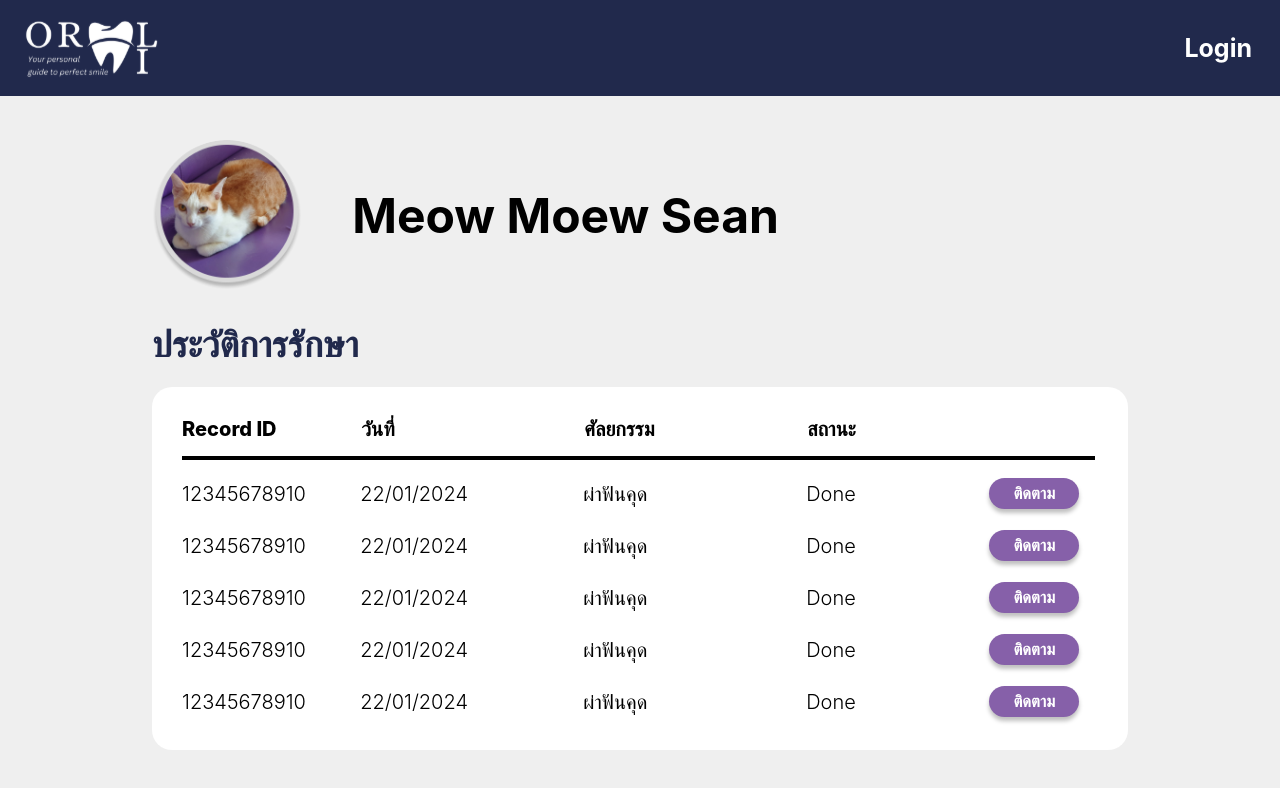
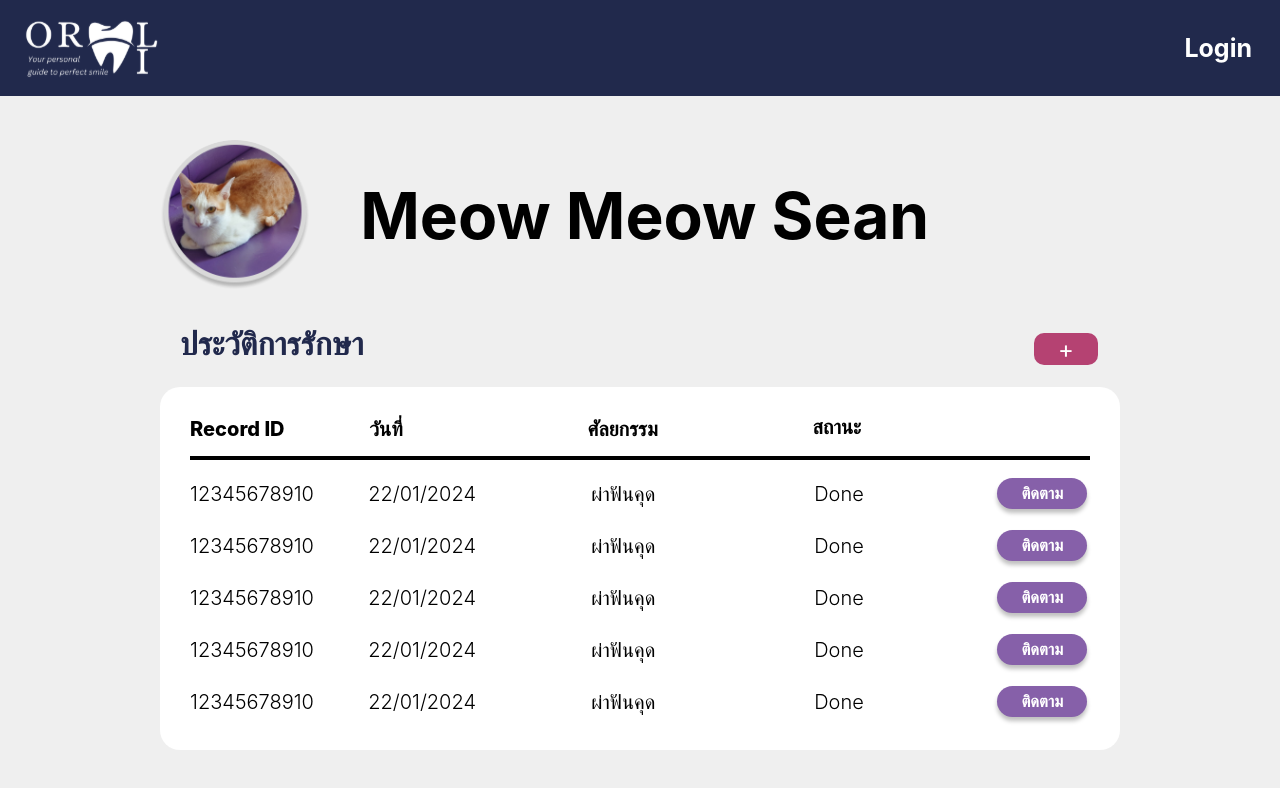
Before and after one commit to KhChanon/DENTAL-WEB-AI, a React (Create React App) app in the folder client/: page /patientinfo in a window 1280 px wide. Shown: the top 788 px of the page. Built offline with nearby package versions, Linux system fonts and the light colour scheme.

Commit message:
add button

```diff
--- a/client/src/pages/Patientinfo/Patientinfo.tsx
+++ b/client/src/pages/Patientinfo/Patientinfo.tsx
@@ -7,30 +7,40 @@ const Patientinfo = () => {
   return (
     <div className="relative bg-whitesmoke w-full h-screen overflow-hidden flex flex-col items-center justify-start pt-[0rem] px-[0rem] pb-[13.81rem] box-border gap-[2.75rem] tracking-[normal">
       <NavBar/>
-      <section className="w-[63.5rem] flex flex-col items-start justify-start py-[0rem] px-[1.25rem] box-border gap-[1.88rem] max-w-full text-left text-[2rem] text-black">
-        <div className="flex flex-row items-center justify-start gap-[3.13rem] max-w-full">
+      <section className="w-[62.5rem] flex flex-col items-start justify-start py-[0rem] px-[1.25rem] box-border gap-[1.88rem] max-w-full text-left text-[4rem] text-black font-red-hat-display">
+      <div className="flex flex-row items-center justify-start gap-[3.13rem] max-w-full mq700:flex-wrap mq700:gap-[1.56rem]">
         <img
-            className="relative rounded-[50%] w-[9.38rem] h-[9.38rem] object-cover"
+          className="h-[9.38rem] w-[9.38rem] relative rounded-[50%] object-cover"
           loading="eager"
           alt=""
           src={Meow}
         />
-          <h1 className="m-0 relative text-inherit font-bold font-inherit flex items-center max-w-full">
-            Meow Moew Sean
-          </h1>
+        <div className="m-0 h-[5.31rem] relative text-inherit font-bold font-inherit flex items-center max-w-full mq450:text-[2.38rem] mq950:text-[3.19rem]">
+          Meow Meow Sean
         </div>
-        <div className="self-stretch flex flex-col items-start justify-start gap-[1.25rem] max-w-full text-[1.5rem] text-darkslateblue-200">
-          <h1 className="m-0 relative text-inherit font-bold font-inherit flex items-center w-[25.56rem] h-[2.94rem] shrink-0 max-w-full">
+      </div>
+      <div className="self-stretch flex flex-col items-start justify-start gap-[1.25rem] max-w-full text-[2rem] text-darkslateblue-200">
+        <div className="self-stretch flex flex-row items-center justify-between py-[0rem] px-[1.25rem]">
+          <b className="w-[25.5rem] relative flex items-center h-[2.94rem] shrink-0">
             ประวัติการรักษา
-          </h1>
-          <div className="self-stretch rounded-xl bg-colors-white-white flex flex-col items-start justify-start p-[1.88rem] box-border gap-[0.94rem] max-w-full text-[20px] text-black">
-            <div className="w-[45.38rem] flex flex-row items-start gap-[85px] max-w-full">
-              <div className="font-extrabold w-fit">Record ID</div>
-              <div className="font-extrabold w-[8.613rem]">วันที่</div>
-              <div className="font-extrabold w-[8.613rem]">ศัลยกรรม</div>
-              <div className="font-extrabold">สถานะ</div>
+          </b>
+          <div className="w-[4.13rem] relative h-[2.08rem] text-center text-[1.5rem] text-colors-white-white">
+            {/* <div className="absolute top-[0rem] left-[0rem] rounded-[10px] bg-palevioletred w-[4.13rem] h-[2.08rem]" /> */}
+            <div className="absolute top-[0.4rem] rounded-[10px] flex items-center justify-center w-[4rem] h-[2rem] bg-palevioletred">
+              +
             </div>
-            <div className="relative box-border w-[57.06rem] h-[0.06rem] max-w-full border-t-[1px] border-solid border-black" />
+          </div>
+        </div>
+        <div className="self-stretch rounded-xl bg-colors-white-white flex flex-col items-start justify-start p-[1.88rem] box-border gap-[0.94rem] max-w-full text-xl text-black mq450:pt-[1.25rem] mq450:pb-[1.25rem] mq450:box-border">
+          <div className="w-[57.38rem] flex flex-row items-start justify-start gap-[85px] max-w-full mq450:flex-wrap">
+            <div className="relative font-extrabold">Record ID</div>
+            <div className="relative font-extrabold w-[133px]">วันที่</div>
+            <div className="relative font-extrabold w-[140px]">ศัลยกรรม</div>
+            <div className="h-[1.19rem] relative font-extrabold flex items-center">
+              สถานะ
+            </div>
+          </div>
+          <div className="w-[57.06rem] h-[0.06rem] relative box-border max-w-full border-t-[1px] border-solid border-black" />
           <InfoItem  RecordID={"12345678910"} TimeStamp={new Date()} SurgicalProcedure={"ผ่าฟันคุด"} Status={"Done"} ChatMessesge={"55555555"} />
           <InfoItem  RecordID={"12345678910"} TimeStamp={new Date()} SurgicalProcedure={"ผ่าฟันคุด"} Status={"Done"} ChatMessesge={"55555555"} />
           <InfoItem  RecordID={"12345678910"} TimeStamp={new Date()} SurgicalProcedure={"ผ่าฟันคุด"} Status={"Done"} ChatMessesge={"55555555"} />
--- a/client/tailwind.config.js
+++ b/client/tailwind.config.js
@@ -20,6 +20,7 @@ module.exports = {
         black: "#000",
         purple: "#8660A9",
         green: "#57DA36",
+        palevioletred: "#b54272",
       },
       spacing: {},
       fontFamily: {
```
Lines whose indentation alone changed are shown as unchanged.
